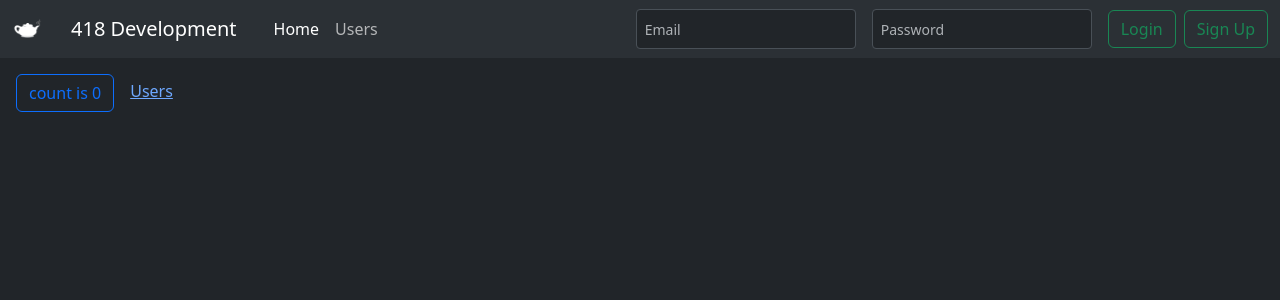
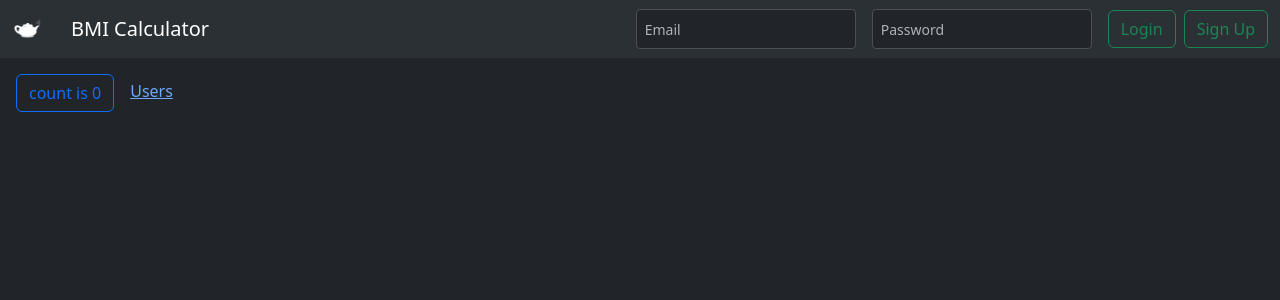
Before and after one commit to 418-Development/frontend, a React (Vite) app: page / in a window 1280 px wide. Shown: the top 300 px of the page. Built offline with nearby package versions, Linux system fonts and the light colour scheme.

Commit message:
Changed up the nav

```diff
--- a/src/components/Navigation.tsx
+++ b/src/components/Navigation.tsx
@@ -33,34 +33,17 @@ function Navigation({ activeNavigationItem }: Props) {
             <div className="container-fluid justify-content-between">
                 <div className="d-flex align-items-center">
                     <img src={logo} alt="Logo" width="30" height="24" className="d-inline-block align-text-top me-3" />
-                    <Button onClick={() => navigate("/")} style="link" className="navbar-brand">418 Development</Button>
+                    <Button onClick={() => navigate("/")} style="link" className="navbar-brand">BMI Calculator</Button>
                 </div>
-                <Button onClick={toggleNav} className="navbar-toggler ms-auto" type="button" > {/* Added ms-auto here */}
+                <Button onClick={toggleNav} className="navbar-toggler ms-auto" type="button"> {/* Ensures toggle is to the right */}
                     <span className="navbar-toggler-icon"></span>
                 </Button>
 
                 <div className={`collapse navbar-collapse ${!isNavCollapsed ? 'show' : ''}`} id="navbarSupportedContent">
                     <ul className="navbar-nav me-auto mb-2 mb-lg-0">
-                        <li className="nav-item">
-                            <Button
-                                onClick={() => navigate("/")}
-                                className={`nav-link ${activeNavigationItem === NavigationItem.HOME ? "active" : ""}`}
-                                style="link"
-                            >
-                                Home
-                            </Button>
-                        </li>
-                        <li className="nav-item">
-                            <Button
-                                onClick={() => navigate("/users")}
-                                className={`nav-link ${activeNavigationItem === NavigationItem.USERS ? "active" : ""}`}
-                                style="link"
-                            >
-                                Users
-                            </Button>
-                        </li>
+                        {/* Navigation items here, if needed */}
                     </ul>
-
+                    <div className="ms-auto"> {/* This will push your auth form to the right */}
                         {!isAuthenticated ? (
                             <div id="login-box" className="d-flex flex-column flex-lg-row align-items-center" style={{ gap: '0.5rem' }}>
                                 <input className="form-control form-control-sm mb-2 mb-lg-0 me-lg-2" type="email" id="email" autoComplete="username" placeholder="Email" aria-label="Email" style={{ height: '40px' }} />
@@ -71,11 +54,13 @@ function Navigation({ activeNavigationItem }: Props) {
                                 </div>
                             </div>
                         ) : (
-                        <Button onClick={() => setIsAuthenticated(false)} style="primary" outline={true} >Sign out</Button>
+                            <Button onClick={() => setIsAuthenticated(false)} style="primary" outline={true}>Sign out</Button>
                         )}
                     </div>
                 </div>
+            </div>
         </nav>
+
     );
 }
 
```
Lines whose indentation alone changed are shown as unchanged.
